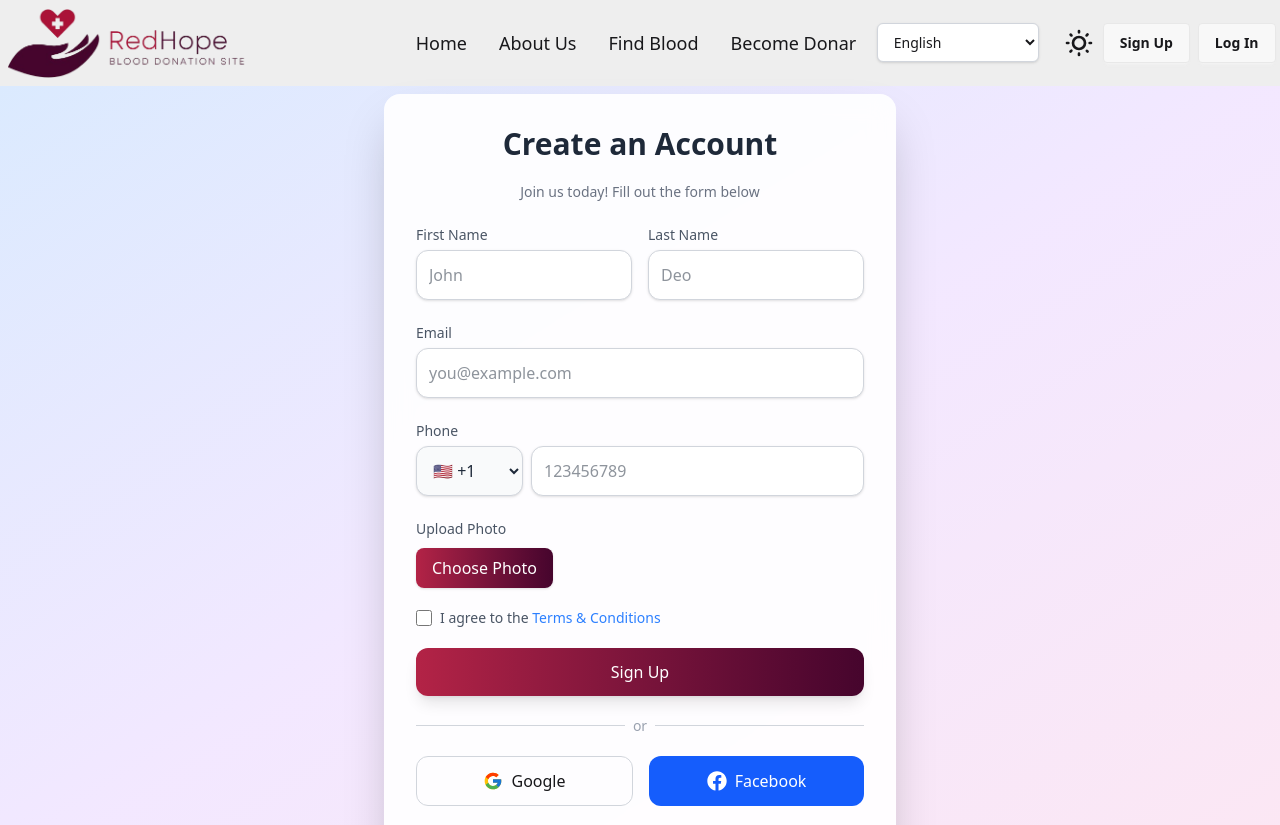
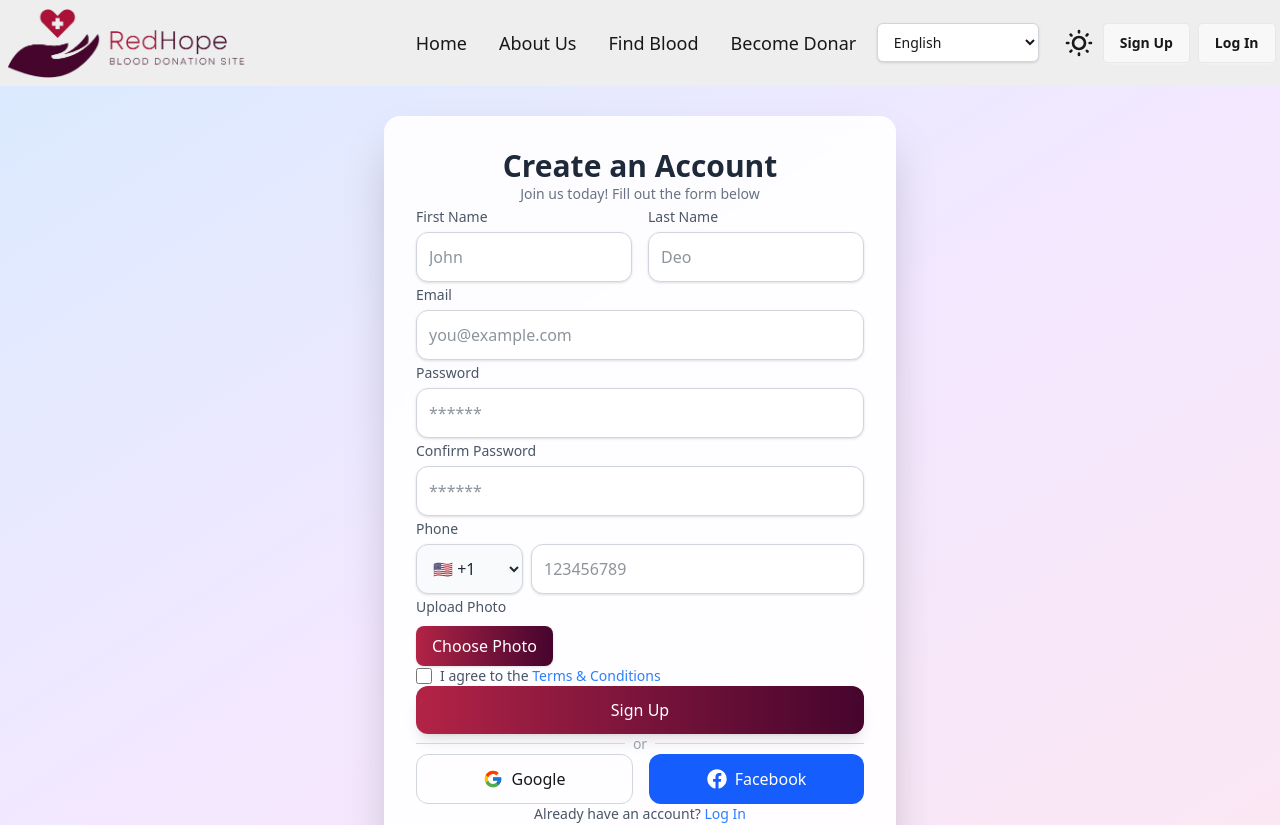
Before and after one commit to sojibislam9878/red_hope_frontend, a React (Vite) app: page /signup in a window 1280 px wide. Shown: the top 825 px of the page. Built offline with nearby package versions, Linux system fonts and the light colour scheme; no server answers.

Commit message:
signup and login part completed with social and manual

```diff
--- a/package.json
+++ b/package.json
@@ -11,6 +11,7 @@
   },
   "dependencies": {
     "@tailwindcss/vite": "^4.1.13",
+    "axios": "^1.12.2",
     "daisyui": "^5.1.10",
     "firebase": "^12.2.1",
     "framer-motion": "^12.23.12",
--- a/src/components/Navbar.jsx
+++ b/src/components/Navbar.jsx
@@ -5,8 +5,7 @@ import logo from "../assets/Red-hope-logo.png";
 import useAuth from "../hooks/useAuth";
 
 const Navbar = () => {
-  const { logedInUser, logout } = useAuth();
-  console.log(logedInUser);
+  const { userData, logout } = useAuth();
 
 
   const { i18n } = useTranslation();
@@ -206,7 +205,7 @@ const Navbar = () => {
               <path d="M21.64,13a1,1,0,0,0-1.05-.14,8.05,8.05,0,0,1-3.37.73A8.15,8.15,0,0,1,9.08,5.49a8.59,8.59,0,0,1,.25-2A1,1,0,0,0,8,2.36,10.14,10.14,0,1,0,22,14.05,1,1,0,0,0,21.64,13Zm-9.5,6.69A8.14,8.14,0,0,1,7.08,5.22v.27A10.15,10.15,0,0,0,17.22,15.63a9.79,9.79,0,0,0,2.1-.22A8.11,8.11,0,0,1,12.14,19.73Z" />
             </svg>
           </label>
-          {logedInUser ? (
+          {userData ? (
             <>
               <div className="dropdown dropdown-end">
                 <div
@@ -217,7 +216,7 @@ const Navbar = () => {
                   <div className="w-10 rounded-full">
                     <img
                       alt="Tailwind CSS Navbar component"
-                      src="https://img.daisyui.com/images/stock/photo-1534528741775-53994a69daeb.webp"
+                      src={userData?.photo}
                     />
                   </div>
                 </div>
--- a/src/pages/LoginPage.jsx
+++ b/src/pages/LoginPage.jsx
@@ -4,17 +4,24 @@ import { FcGoogle } from "react-icons/fc";
 import { FaFacebook } from "react-icons/fa";
 import { NavLink } from "react-router-dom";
 import useAuth from "../hooks/useAuth";
+import axios from "axios";
 
 const LoginPage = () => {
-  const { googleSignUP } = useAuth()
+  const { googleSignUP, facebookSingUP, setUserData } = useAuth();
   const {
     register,
     handleSubmit,
     formState: { errors },
   } = useForm();
 
-  const onSubmit = (data) => {
-    console.log("Login Data:", data);
+  const onSubmit = async (data) => {
+    try {
+      const res = await axios.post("http://localhost:3000/login", data);
+      console.log(res.data);
+      setUserData(res?.data.user)
+    } catch (err) {
+      console.log(err.response?.data || "Login failed");
+    }
   };
 
   return (
@@ -105,6 +112,7 @@ const LoginPage = () => {
             <FcGoogle size={20} /> Google
           </button>
           <button
+            onClick={facebookSingUP}
             type="button"
             className="flex items-center justify-center gap-2 flex-1 bg-blue-600 text-white rounded-xl py-3 hover:bg-blue-700 transition"
           >
--- a/src/pages/SignUpPage.jsx
+++ b/src/pages/SignUpPage.jsx
@@ -4,23 +4,69 @@ import { FcGoogle } from "react-icons/fc";
 import { FaFacebook } from "react-icons/fa";
 import { NavLink } from "react-router-dom";
 import useAuth from "../hooks/useAuth";
+import axios from "axios";
 
 const SignUpPage = () => {
-  const { googleSignUP,facebookSingUP } = useAuth();
+  const { googleSignUP, facebookSingUP, setUserData } = useAuth();
   const {
     register,
     handleSubmit,
+    watch,
     formState: { errors },
   } = useForm();
+
   const [preview, setPreview] = useState(null);
+  const [photoFile, setPhotoFile] = useState(null);
 
-  const onSubmit = (data) => {
-    console.log(data);
+  const password = watch("password");
+
+  const onSubmit = async (data) => {
+    try {
+      let imageUrl = null;
+      if (photoFile) {
+        const formData = new FormData();
+        formData.append("image", photoFile);
+
+        const res = await fetch(
+          `https://api.imgbb.com/1/upload?key=${import.meta.env.VITE_IMGBBAPIKYE}`,
+          {
+            method: "POST",
+            body: formData,
+          }
+        );
+        const result = await res.json();
+
+        if (result.success) {
+          imageUrl = result.data.url;
+        } else {
+          console.error("Image upload failed:", result);
+        }
+      }
+
+      const signUpUserData = {
+        ...data,
+        photo: imageUrl,
+        phone: data.countryCode + data.phone,
+      };
+
+      try {
+        const res = await axios.post(
+          "http://localhost:3000/signup",
+          signUpUserData
+        );
+        setUserData(res?.data.user);
+      } catch (err) {
+        console.log(err.response?.data || "Signup failed");
+      }
+    } catch (error) {
+      console.error("Error in signup:", error);
+    }
   };
 
   const handlePhotoChange = (e) => {
     const file = e.target.files[0];
     if (file) {
+      setPhotoFile(file);
       setPreview(URL.createObjectURL(file));
     }
   };
@@ -33,7 +79,7 @@ const SignUpPage = () => {
     >
       <form
         onSubmit={handleSubmit(onSubmit)}
-        className="bg-white/90 dark:bg-gray-900/80 backdrop-blur-md shadow-2xl rounded-2xl p-8 w-full max-w-lg space-y-5"
+        className="bg-white/90 dark:bg-gray-900/80 backdrop-blur-md shadow-2xl rounded-2xl p-8 w-full max-w-lg my-3"
       >
         <h2 className="text-3xl font-bold text-center text-gray-800 dark:text-white">
           Create an Account
@@ -90,6 +136,56 @@ const SignUpPage = () => {
           />
           {errors.email && (
             <p className="text-red-500 text-sm">{errors.email.message}</p>
+          )}
+        </div>
+
+        {/* Password */}
+        <div>
+          <label className="text-sm font-medium text-gray-600 dark:text-gray-300">
+            Password
+          </label>
+          <input
+            type="password"
+            placeholder="******"
+            {...register("password", {
+              required: "Password is required",
+              minLength: {
+                value: 6,
+                message: "At least 6 characters required",
+              },
+              validate: {
+                hasUpper: (value) =>
+                  /[A-Z]/.test(value) || "Must include an uppercase letter",
+                hasLower: (value) =>
+                  /[a-z]/.test(value) || "Must include a lowercase letter",
+                hasNumber: (value) =>
+                  /\d/.test(value) || "Must include a number",
+              },
+            })}
+            className="w-full mt-1 p-3 border border-gray-300 dark:border-gray-700 rounded-xl shadow-sm bg-white dark:bg-gray-800 text-gray-800 dark:text-gray-200 focus:ring-2 focus:ring-blue-400 outline-none"
+          />
+          {errors.password && (
+            <p className="text-red-500 text-sm">{errors.password.message}</p>
+          )}
+        </div>
+
+        {/* Confirm Password */}
+        <div>
+          <label className="text-sm font-medium text-gray-600 dark:text-gray-300">
+            Confirm Password
+          </label>
+          <input
+            type="password"
+            placeholder="******"
+            {...register("conPassword", {
+              required: "confirm password is required",
+              validate: (value) =>
+                value === password || "Passwords do not match",
+            })}
+            className="w-full mt-1 p-3 border border-gray-300 dark:border-gray-700 rounded-xl shadow-sm bg-white dark:bg-gray-800 text-gray-800 dark:text-gray-200 focus:ring-2 focus:ring-blue-400 outline-none"
+          />
+          {errors.conPassword && (
+            <p className="text-red-500 text-sm">{errors.conPassword.message}</p>
           )}
         </div>
 
--- a/src/providers/AuthProvider.jsx
+++ b/src/providers/AuthProvider.jsx
@@ -1,11 +1,41 @@
 import { createContext, useEffect, useState } from "react";
 import { FacebookAuthProvider, GoogleAuthProvider, onAuthStateChanged, signInWithPopup, signOut } from "firebase/auth";
 import { auth } from "../firebase/FirebaseConfiq";
+import axios from "axios";
 
 export const AuthContext = createContext(null);
 const AuthProvider = ({ children }) => {
+  const [userData, setUserData]=useState(null)
   const [logedInUser, setLogedInUser] = useState(null)
   const [authLoading, setAuthLoading] = useState(false);
+
+  useEffect(() => {
+    const signupUser = async () => {
+      if (logedInUser) {
+        const userData = {
+          firstName: logedInUser?.displayName,
+          lastName: "",
+          email: logedInUser?.email,
+          photo: logedInUser?.photoURL,
+          phone: "",
+          provider: logedInUser?.providerData[0]?.providerId,
+          terms: true,
+        };
+
+        try {
+          const res = await axios.post(
+            "http://localhost:3000/social-login",
+            userData
+          );
+          setUserData(res.data.user);
+        } catch (err) {
+          console.log(err.response?.data || "Signup failed");
+        }
+      }
+    };
+
+    signupUser();
+  }, [logedInUser]);
 
   const googleProvider = new GoogleAuthProvider();
   const googleSignUP = () => {
@@ -28,14 +58,16 @@ const AuthProvider = ({ children }) => {
   }, []);
 
   const logout = () => {
-    setLogedInUser(null);
+    setUserData(null);
     signOut(auth);
   };
 
   const values = {
     googleSignUP,
     facebookSingUP,
-    logedInUser,
+    userData,
+    setLogedInUser,
+    setUserData,
     logout,
   };
   return <AuthContext.Provider value={values}>{children}</AuthContext.Provider>;
```
Also changed, not shown: 1 other file (tests, documents, lock files or other folders).
